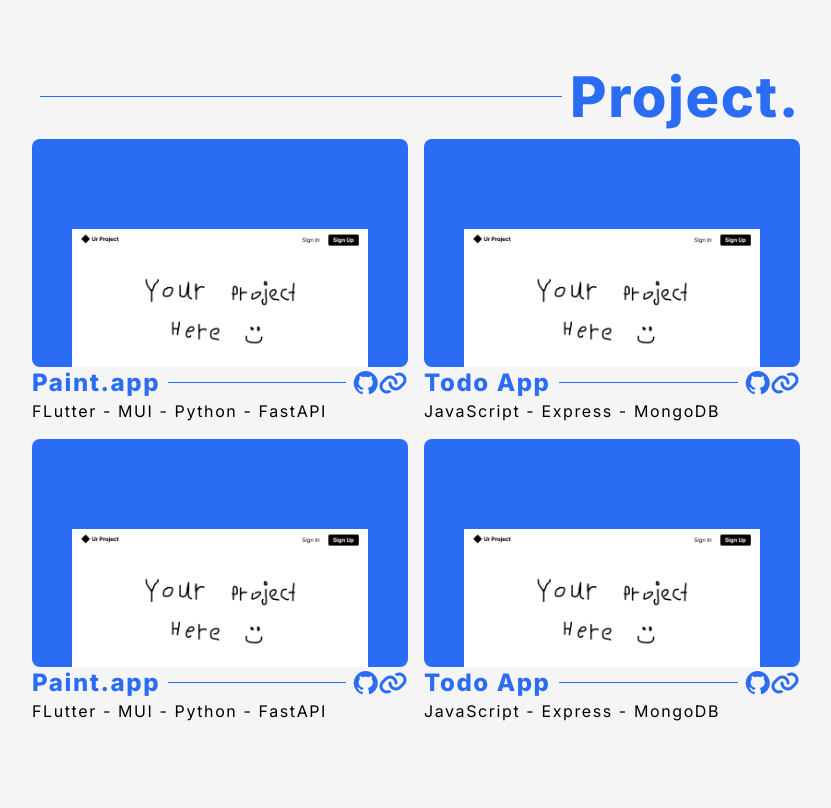
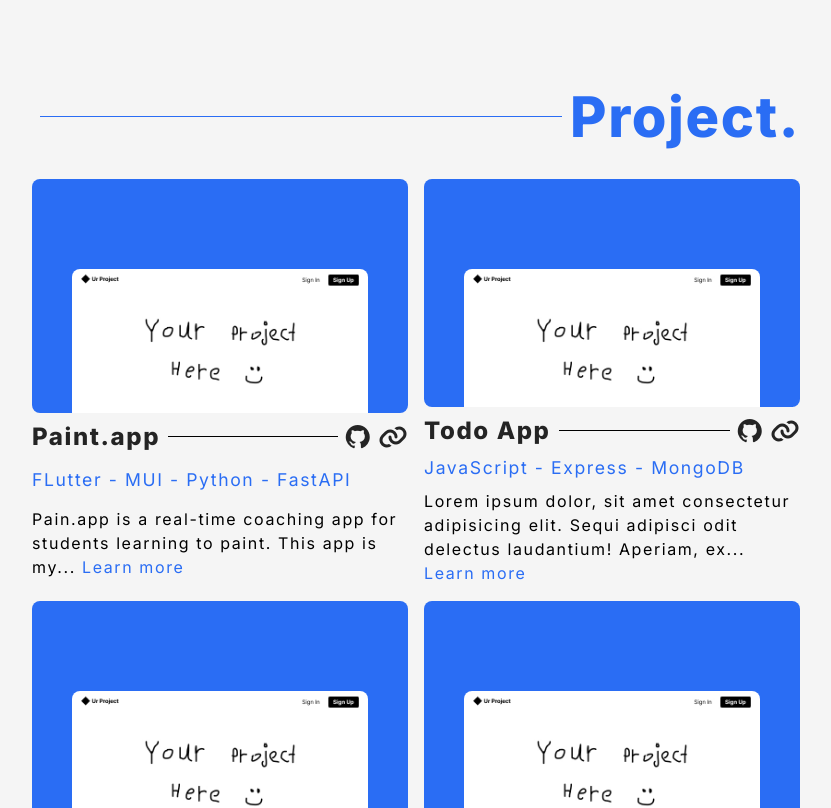
Before and after one commit to regret546/jodurtech, a React (Vite) app: page / in a window 1280 px wide. Shown: the part 1260-2068 px from the top of the page, without its empty margins (224-1055 px from the left). Built offline with nearby package versions, Linux system fonts and the light colour scheme.

Commit message:
add project description info and adjust navbar styles when scrolled

```diff
--- a/package.json
+++ b/package.json
@@ -25,6 +25,6 @@
     "eslint-plugin-react-hooks": "^5.2.0",
     "eslint-plugin-react-refresh": "^0.4.20",
     "globals": "^16.4.0",
-    "vite": "^7.1.7"
+    "vite": "^7.1.9"
   }
 }
--- a/src/components/Navbar.jsx
+++ b/src/components/Navbar.jsx
@@ -135,7 +135,9 @@ const NavBar = () => {
   return (
     <motion.div
       className={`sticky top-0 grid md:justify-center z-10 bg-base transition-all duration-300  ${
-        scrolled ? "shadow-[-1px_7px_0px_-2px_rgba(0,_0,_0,_0.1)] p-3" : "p-2"
+        scrolled
+          ? "shadow-[-1px_7px_0px_-2px_rgba(0,_0,_0,_0.1)] p-3 backdrop-blur-md bg-base/70"
+          : "p-2"
       }`}
     >
       <div className="flex items-center justify-between max-w-full ">
--- a/src/sections/About.jsx
+++ b/src/sections/About.jsx
@@ -6,7 +6,7 @@ import { motion, MotionConfig } from "motion/react";
 function About() {
   return (
     <div className="w-[60%] mt-[4rem]">
-      <h2 className="font-extrabold text-[3.5rem] flex items-center text-accent-blue">
+      <h2 className="font-extrabold text-[3.5rem] mb-5 flex items-center text-accent-blue">
         About.
         <HeaderLine color="accent-blue" />
       </h2>
--- a/src/sections/Certificates.jsx
+++ b/src/sections/Certificates.jsx
@@ -35,7 +35,7 @@ function Certificates() {
   ];
   return (
     <div className=" w-[60%] mt-[4rem]  ">
-      <h2 className="font-extrabold text-[3.5rem] flex w-full items-center text-accent-blue">
+      <h2 className="font-extrabold text-[3.5rem] mb-5 flex w-full items-center text-accent-blue">
         Certificates.
         <HeaderLine color="accent-blue" />
       </h2>
--- a/src/sections/Project.jsx
+++ b/src/sections/Project.jsx
@@ -1,6 +1,6 @@
 import HeaderLine from "../components/UI/HeaderLine";
 import { motion, MotionConfig } from "framer-motion";
-import { div, li } from "motion/react-client";
+import { truncateWords } from "../utils";
 
 const projectList = [
   {
@@ -8,28 +8,32 @@ const projectList = [
     image: "./src/assets/example-project.jpg",
     githubUrl: "https://github.com/",
     techStack: ["FLutter", "MUI", "Python", "FastAPI"],
-    info: "Pain.app is a real-time coaching app for students learning to paint. This app is my baby, designed and built on my own. The tech stack is based on top of Flutter for the mobile app, connected to a Python & FastAPI backend, with data stored in Postgres, deployed on Heroku.",
+    description:
+      "Pain.app is a real-time coaching app for students learning to paint. This app is my baby, designed and built on my own. The tech stack is based on top of Flutter for the mobile app, connected to a Python & FastAPI backend, with data stored in Postgres, deployed on Heroku.",
   },
   {
     name: "Todo App",
     image: "./src/assets/example-project.jpg",
     githubUrl: "https://github.com/",
     techStack: ["JavaScript", "Express", "MongoDB"],
-    info: "Lorem ipsum dolor, sit amet consectetur adipisicing elit. Sequi adipisci odit delectus laudantium! Aperiam, ex vel ea doloremque velit saepe suscipit! Libero repellat, illo recusandae et omnis fugiat tempore expedita.",
+    description:
+      "Lorem ipsum dolor, sit amet consectetur adipisicing elit. Sequi adipisci odit delectus laudantium! Aperiam, ex vel ea doloremque velit saepe suscipit! Libero repellat, illo recusandae et omnis fugiat tempore expedita.",
   },
   {
     name: "Paint.app",
     image: "./src/assets/example-project.jpg",
     githubUrl: "https://github.com/",
     techStack: ["FLutter", "MUI", "Python", "FastAPI"],
-    info: "Pain.app is a real-time coaching app for students learning to paint. This app is my baby, designed and built on my own. The tech stack is based on top of Flutter for the mobile app, connected to a Python & FastAPI backend, with data stored in Postgres, deployed on Heroku.",
+    description:
+      "Pain.app is a real-time coaching app for students learning to paint. This app is my baby, designed and built on my own. The tech stack is based on top of Flutter for the mobile app, connected to a Python & FastAPI backend, with data stored in Postgres, deployed on Heroku.",
   },
   {
     name: "Todo App",
     image: "./src/assets/example-project.jpg",
     githubUrl: "https://github.com/",
     techStack: ["JavaScript", "Express", "MongoDB"],
-    info: "Lorem ipsum dolor, sit amet consectetur adipisicing elit. Sequi adipisci odit delectus laudantium! Aperiam, ex vel ea doloremque velit saepe suscipit! Libero repellat, illo recusandae et omnis fugiat tempore expedita.",
+    description:
+      "Lorem ipsum dolor, sit amet consectetur adipisicing elit. Sequi adipisci odit delectus laudantium! Aperiam, ex vel ea doloremque velit saepe suscipit! Libero repellat, illo recusandae et omnis fugiat tempore expedita.",
   },
 ];
 
@@ -44,14 +48,14 @@ const childVariants = {
 
 function Project() {
   return (
-    <div className=" w-[60%] mt-[4rem]  ">
-      <h2 className="font-extrabold text-[3.5rem] flex w-full items-center text-accent-blue">
+    <div className=" w-[60%] mt-[4rem] ">
+      <h2 className="font-extrabold text-[3.5rem] mb-5 flex w-full items-center text-accent-blue">
         <HeaderLine color="accent-blue" />
         Project.
       </h2>
       <div className="grid grid-cols-2 gap-4">
         {projectList.map((project) => (
-          <div key={project.name}>
+          <div key={project.name} className="grid gap-2">
             <motion.div
               variants={parentVariants}
               initial="initial"
@@ -63,16 +67,25 @@ function Project() {
                 alt={project.name}
                 variants={childVariants}
                 transition={{ duration: 0.125, ease: "easeInOut" }}
+                className="rounded-lg"
               />
             </motion.div>
             <div className="appName">
-              <h2 className="font-extrabold text-2xl flex w-full items-center text-accent-blue whitespace-nowrap">
-                {project.name} <HeaderLine color="accent-blue" />{" "}
-                <span className="fa-brands fa-github cursor-pointer text-[1.5rem] hover:text-accent-blue/60 transition ease-in-out duration-300"></span>
-                <span className="fa-solid fa-link cursor-pointer text-[1.5rem] hover:text-accent-blue/60 transition ease-in-out duration-300"></span>
+              <h2 className="font-extrabold text-2xl flex w-full items-center text-fg whitespace-nowrap">
+                {project.name} <HeaderLine color="black" />{" "}
+                <span className="fa-brands fa-github cursor-pointer text-[1.5rem] hover:text-fg/60 transition ease-in-out duration-300 mr-2"></span>
+                <span className="fa-solid fa-link cursor-pointer text-[1.5rem] hover:text-fg/60 transition ease-in-out duration-300"></span>
               </h2>
             </div>
-            <div className="appTechStack">{project.techStack.join(" - ")}</div>
+            <div className="appTechStack text-accent-blue text-[1.1rem]">
+              {project.techStack.join(" - ")}
+            </div>
+            <div className="appDescription">
+              {truncateWords(project.description, 15)}{" "}
+              <span className="text-accent-blue cursor-pointer">
+                Learn more
+              </span>
+            </div>
           </div>
         ))}
       </div>
--- /dev/null
+++ b/src/utils/index.js
@@ -0,0 +1 @@
+export { truncateWords } from "./truncateWords";
--- /dev/null
+++ b/src/utils/truncateWords.js
@@ -0,0 +1,4 @@
+export function truncateWords(text, limit = 10) {
+  const words = text.split(" ");
+  return words.length > limit ? words.slice(0, limit).join(" ") + "..." : text;
+}
```
Also changed, not shown: 1 other file (tests, documents, lock files or other folders).
